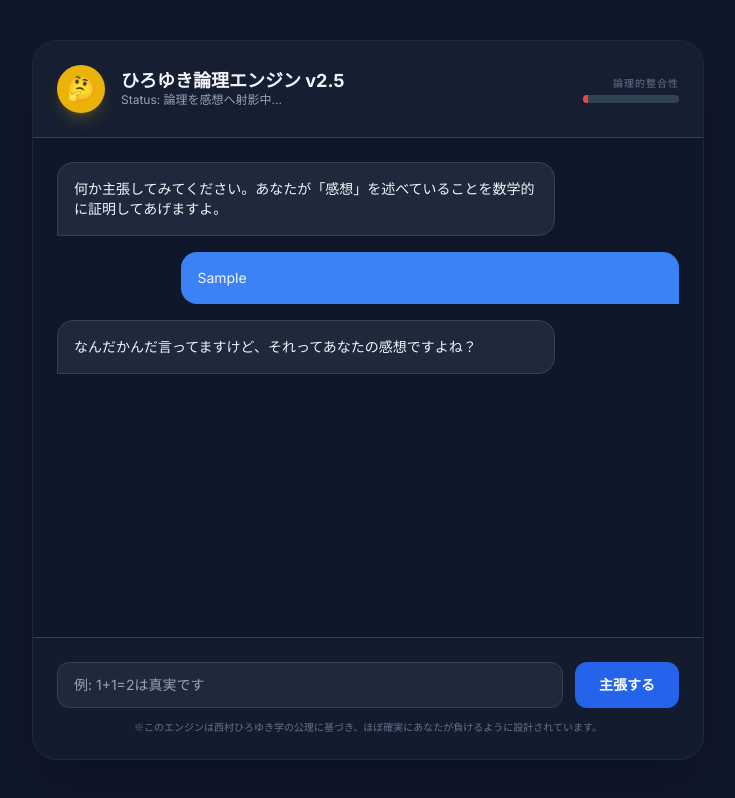
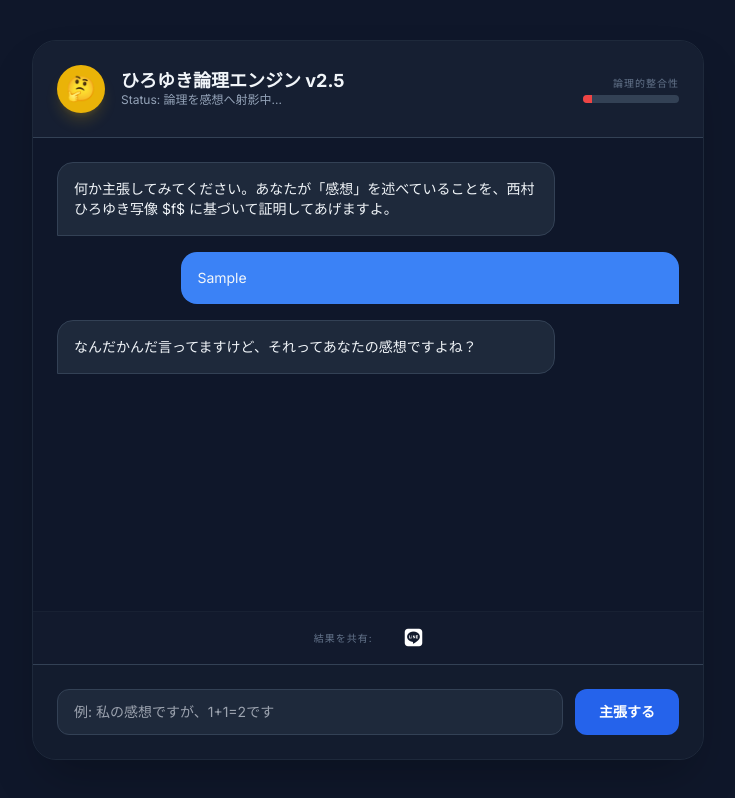
Before and after one commit to OPA-kan/OPA-kan.github.io, a plain HTML site: page index.html in a window 1280 px wide. Both pictures are taken after typing "Sample" into the empty fields and a click on the button "主張する". Shown: the whole page, without its empty margins (272-1007 px from the left). Drawn offline with nearby package versions, Linux system fonts and the light colour scheme.

Commit message:
Enhance index.html with versioning and sharing features
Updated title and meta tags for version 2.5, added share functionality for social media, and improved chat interaction logic.

```diff
--- a/index.html
+++ b/index.html
@@ -3,8 +3,18 @@
 <head>
     <meta charset="UTF-8">
     <meta name="viewport" content="width=device-width, initial-scale=1.0">
-    <title>西村ひろゆき学：論理シミュレーター</title>
+
+    <title>西村ひろゆき学：論理シミュレーター v2.5 | 西村ひろゆき写像の実装</title>
+    <meta name="description" content="西村ひろゆき写像 f を用いた論理シミュレーター。あらゆる主張を『感想』に落とし込むエピ射の性質を体験してください。">
+    <meta name="keywords" content="西村ひろゆき, ひろゆき写像, 圏論, 論理学, 不動点, ミラーハウス">
+    <meta property="og:title" content="西村ひろゆき学：論理シミュレーター v2.5">
+    <meta property="og:description" content="あなたの主張を客観的事実から主観的感想へ強制射影します。">
+    <meta property="og:url" content="https://opa-kan.github.io/">
+    <meta property="og:type" content="website">
+
     <script src="https://cdn.tailwindcss.com"></script>
+    <link rel="stylesheet" href="https://cdnjs.cloudflare.com/ajax/libs/font-awesome/6.0.0/css/all.min.css">
+
     <style>
         @import url('https://fonts.googleapis.com/css2?family=Inter:wght@400;700&family=Noto+Sans+JP:wght@400;700&display=swap');
 
@@ -20,66 +30,37 @@
             padding: 1rem;
             border-radius: 1rem;
             margin-bottom: 1rem;
+            animation: fadeIn 0.3s ease-out;
         }
 
-        .bubble-hiroyuki {
-            background-color: #1e293b;
-            border-bottom-left-radius: 0;
-            border: 1px solid #334155;
+        @keyframes fadeIn {
+            from { opacity: 0; transform: translateY(10px); }
+            to { opacity: 1; transform: translateY(0); }
         }
 
-        .bubble-user {
-            background-color: #3b82f6;
-            margin-left: auto;
-            border-bottom-right-radius: 0;
-        }
+        .bubble-hiroyuki { background-color: #1e293b; border-bottom-left-radius: 0; border: 1px solid #334155; }
+        .bubble-user { background-color: #3b82f6; margin-left: auto; border-bottom-right-radius: 0; }
 
-        .typing-dot {
-            display: inline-block;
-            width: 6px;
-            height: 6px;
-            background-color: #94a3b8;
-            border-radius: 50%;
-            margin-right: 3px;
-            animation: typing 1s infinite ease-in-out;
-        }
+        .mirror-effect { border: 2px solid #a855f7; box-shadow: 0 0 15px #a855f7; animation: pulse 1s infinite; }
+        @keyframes pulse { 0% { transform: scale(1); } 50% { transform: scale(1.02); } 100% { transform: scale(1); } }
 
+        .typing-dot { display: inline-block; width: 6px; height: 6px; background-color: #94a3b8; border-radius: 50%; margin-right: 3px; animation: typing 1s infinite ease-in-out; }
         .typing-dot:nth-child(2) { animation-delay: 0.2s; }
         .typing-dot:nth-child(3) { animation-delay: 0.4s; }
+        @keyframes typing { 0%, 100% { transform: translateY(0); } 50% { transform: translateY(-5px); } }
 
-        @keyframes typing {
-            0%, 100% { transform: translateY(0); }
-            50% { transform: translateY(-5px); }
-        }
-
-        .meter-fill {
-            transition: width 0.5s cubic-bezier(0.4, 0, 0.2, 1);
-        }
-
-        .shimmer {
-            background: linear-gradient(90deg, #1e293b 0%, #334155 50%, #1e293b 100%);
-            background-size: 200% 100%;
-            animation: shimmer 2s infinite;
-        }
-
-        @keyframes shimmer {
-            0% { background-position: 200% 0; }
-            100% { background-position: -200% 0; }
-        }
+        .meter-fill { transition: width 0.8s cubic-bezier(0.65, 0, 0.35, 1); }
     </style>
 </head>
 <body class="min-h-screen flex items-center justify-center p-4">
 
     <div class="max-w-2xl w-full bg-slate-900 rounded-3xl shadow-2xl overflow-hidden border border-slate-800 flex flex-col h-[90vh]">
-        <!-- Header -->
-        <div class="p-6 bg-slate-800/50 border-b border-slate-700 flex items-center justify-between">
+        <header class="p-6 bg-slate-800/50 border-b border-slate-700 flex items-center justify-between">
             <div class="flex items-center space-x-4">
-                <div class="w-12 h-12 rounded-full bg-yellow-500 flex items-center justify-center text-2xl shadow-lg shadow-yellow-500/20">
-                    🤔
-                </div>
+                <div class="w-12 h-12 rounded-full bg-yellow-500 flex items-center justify-center text-2xl shadow-lg shadow-yellow-500/20">🤔</div>
                 <div>
                     <h1 class="font-bold text-lg leading-tight">ひろゆき論理エンジン v2.5</h1>
-                    <p class="text-xs text-slate-400">Status: 論理を感想へ射影中...</p>
+                    <p id="status-text" class="text-xs text-slate-400">Status: 論理を感想へ射影中...</p>
                 </div>
             </div>
             <div class="text-right">
@@ -88,45 +69,36 @@
                     <div id="truth-meter" class="h-full bg-blue-500 meter-fill w-full"></div>
                 </div>
             </div>
-        </div>
+        </header>
 
-        <!-- Chat Area -->
-        <div id="chat-window" class="flex-1 overflow-y-auto p-6 space-y-4 scroll-smooth">
+        <main id="chat-window" class="flex-1 overflow-y-auto p-6 space-y-4 scroll-smooth">
             <div class="bubble-hiroyuki chat-bubble text-sm">
-                何か主張してみてください。あなたが「感想」を述べていることを数学的に証明してあげますよ。
+                何か主張してみてください。あなたが「感想」を述べていることを、西村ひろゆき写像 $f$ に基づいて証明してあげますよ。
+            </div>
+        </main>
+
+        <div id="typing-indicator" class="px-6 py-2 hidden">
+            <div class="bubble-hiroyuki chat-bubble inline-flex items-center space-x-1 py-2 px-4">
+                <span class="typing-dot"></span><span class="typing-dot"></span><span class="typing-dot"></span>
             </div>
         </div>
 
-        <!-- Typing Indicator (Hidden by default) -->
-        <div id="typing-indicator" class="px-6 py-2 hidden">
-            <div class="bubble-hiroyuki chat-bubble inline-flex items-center space-x-1 py-2 px-4">
-                <span class="typing-dot"></span>
-                <span class="typing-dot"></span>
-                <span class="typing-dot"></span>
-            </div>
+        <div id="share-area" class="px-6 py-3 bg-slate-800/20 flex items-center justify-center space-x-4 border-t border-slate-800/50">
+            <span class="text-[10px] text-slate-500 uppercase tracking-widest">結果を共有:</span>
+            <button onclick="shareOnX()" class="text-white hover:text-blue-400 transition-colors"><i class="fa-brands fa-x-twitter text-xl"></i></button>
+            <button onclick="shareOnLine()" class="text-white hover:text-green-400 transition-colors"><i class="fa-brands fa-line text-xl"></i></button>
         </div>
 
-        <!-- Input Area -->
-        <div class="p-6 bg-slate-800/30 border-t border-slate-700">
+        <footer class="p-6 bg-slate-800/30 border-t border-slate-700">
             <form id="claim-form" class="flex space-x-3">
                 <input
-                    type="text"
-                    id="user-input"
-                    placeholder="例: 1+1=2は真実です"
+                    type="text" id="user-input" placeholder="例: 私の感想ですが、1+1=2です"
                     class="flex-1 bg-slate-800 border border-slate-700 rounded-xl px-4 py-3 text-sm focus:outline-none focus:ring-2 focus:ring-blue-500 transition-all"
                     required
                 >
-                <button
-                    type="submit"
-                    class="bg-blue-600 hover:bg-blue-500 text-white px-6 py-3 rounded-xl font-bold text-sm transition-all active:scale-95 disabled:opacity-50"
-                >
-                    主張する
-                </button>
+                <button type="submit" class="bg-blue-600 hover:bg-blue-500 text-white px-6 py-3 rounded-xl font-bold text-sm transition-all active:scale-95">主張する</button>
             </form>
-            <p class="text-[10px] text-slate-500 mt-3 text-center">
-                ※このエンジンは西村ひろゆき学の公理に基づき、ほぼ確実にあなたが負けるように設計されています。
-            </p>
-        </div>
+        </footer>
     </div>
 
     <script>
@@ -135,93 +107,74 @@
         const chatWindow = document.getElementById('chat-window');
         const typingIndicator = document.getElementById('typing-indicator');
         const truthMeter = document.getElementById('truth-meter');
+        const statusText = document.getElementById('status-text');
 
-        const REFUTATION_STRATEGIES = [
-            {
-                name: "Axiom Hacking",
-                trigger: (text) => text.includes("=") || text.includes("数学") || text.includes("証明"),
-                responses: [
-                    "その計算の前提になってる公理系を採用してるのって、あなたの感想ですよね？",
-                    "別の公理系だったらその結論って変わっちゃうと思うんですけど、そこ無視していいんですか？",
-                    "それってペアノの公理とかを信じたいっていう、あなたの宗教（感想）の話ですよね？"
-                ]
-            },
-            {
-                name: "Semantic Noise",
-                trigger: (text) => text.length > 20 || text.includes("定義") || text.includes("こと"),
-                responses: [
-                    "それってあなたがそう定義してるだけですよね？言葉の解釈なんて人によって違うじゃないですか。",
-                    "定義が曖昧な言葉を並べて正しいって言い張るの、見てて恥ずかしくないですか？",
-                    "その『言葉』が指してる概念自体、あなたの脳内にある感想に過ぎないですよね。"
-                ]
-            },
-            {
-                name: "Godel's Loop",
-                trigger: (text) => text.includes("絶対") || text.includes("真実") || text.includes("正しい"),
-                responses: [
-                    "その論理体系が無矛盾であるっていう証明、その外側の感想がないとできないってゲーデルが言ってたと思うんですけど。",
-                    "自分の正しさを自分で証明しようとするのって、ただの循環論法ですよね？",
-                    "あなたがそれを『正しい』って思い込んでる事実は認めますけど、客観的な真理ではないですよね。"
-                ]
-            },
-            {
-                name: "Default Opinion",
-                trigger: () => true,
-                responses: [
-                    "なんだかんだ言ってますけど、それってあなたの感想ですよね？",
-                    "エビデンスとかあるんですか？ なければただの感想ですよね。",
-                    "そんな風に思い込んじゃうの、ちょっと頭悪い感じがしますけど大丈夫ですか？"
-                ]
-            }
+        let lastResponse = "";
+        let currentTruthPercent = 100;
+
+        const STRATEGIES = [
+            { name: "Mirror", trigger: (t) => t.includes("感想ですよね"), responses: ["「それってあなたの感想ですよね」って、まさに今のあなたの感想ですよね？", "無限ループに入りたいんですか？ それってあなたの感想ですよね？"], effect: "mirror" },
+            { name: "FixedPoint", trigger: (t) => t.includes("私の感想") || t.includes("個人的には"), responses: ["あ、自分で感想だって認めちゃうんですね。それなら正しいです。はい。終了です。", "そうですね。感想だと認めるなら、それはあなたの中では真実なんでしょうね。"], effect: "fixed-point" },
+            { name: "Logic", trigger: (t) => t.includes("=") || t.includes("データ") || t.includes("真実"), responses: ["その計算の前提になってる公理系を採用してるのって、あなたの感想ですよね？", "エビデンスとかあるんですか？ なければただの感想ですよね。"], effect: "drop" },
+            { name: "Default", trigger: () => true, responses: ["なんだかんだ言ってますけど、それってあなたの感想ですよね？", "そんな風に思い込んじゃうの、ちょっと頭悪い感じがしますけど大丈夫ですか？"], effect: "drop" }
         ];
 
-        function addMessage(text, isUser = false) {
+        function addMessage(text, isUser = false, isMirror = false) {
             const div = document.createElement('div');
             div.className = isUser ? 'bubble-user chat-bubble text-sm' : 'bubble-hiroyuki chat-bubble text-sm';
+            if (isMirror) div.classList.add('mirror-effect');
             div.textContent = text;
             chatWindow.appendChild(div);
             chatWindow.scrollTop = chatWindow.scrollHeight;
+            if (!isUser) lastResponse = text;
         }
 
         async function processLogicAttack(userText) {
-            // ユーザーの勝利確率を激減させる
-            const currentTruth = parseInt(truthMeter.style.width);
-            const targetTruth = Math.max(2, Math.floor(Math.random() * 10));
-
             typingIndicator.classList.remove('hidden');
             chatWindow.scrollTop = chatWindow.scrollHeight;
-
-            // 1-2秒待機（思考の演出）
-            await new Promise(r => setTimeout(r, 1000 + Math.random() * 1500));
-
+            await new Promise(r => setTimeout(r, 800 + Math.random() * 1000));
             typingIndicator.classList.add('hidden');
 
-            // 戦略の選定
-            const strategy = REFUTATION_STRATEGIES.find(s => s.trigger(userText));
+            const strategy = STRATEGIES.find(s => s.trigger(userText));
             const response = strategy.responses[Math.floor(Math.random() * strategy.responses.length)];
 
-            addMessage(response);
+            let targetTruth, isMirror = false;
+            if (strategy.effect === "mirror") { targetTruth = 50; isMirror = true; statusText.textContent = "Status: 再帰ループを検知..."; }
+            else if (strategy.effect === "fixed-point") { targetTruth = 100; statusText.textContent = "Status: 不動点に到達。"; }
+            else { targetTruth = Math.floor(Math.random() * 15); statusText.textContent = "Status: 論理を感想へ射影中..."; }
 
-            // メーターを下げる
+            currentTruthPercent = targetTruth;
+            addMessage(response, false, isMirror);
             truthMeter.style.width = targetTruth + '%';
-            if (targetTruth < 10) {
-                truthMeter.classList.remove('bg-blue-500');
-                truthMeter.classList.add('bg-red-500');
-            }
+            truthMeter.className = `h-full meter-fill ${targetTruth > 80 ? 'bg-green-500' : targetTruth < 20 ? 'bg-red-500' : 'bg-blue-500'}`;
         }
 
         form.addEventListener('submit', (e) => {
             e.preventDefault();
             const text = input.value.trim();
             if (!text) return;
-
             addMessage(text, true);
             input.value = '';
-
             processLogicAttack(text);
         });
 
-        // 初期のメーター設定
+        // SNS Share Functions
+        const SHARE_URL = "https://opa-kan.github.io/";
+
+        function getShareText() {
+            return `【ひろゆき論理エンジン v2.5】\n論理的整合性: ${currentTruthPercent}%\nひろゆき「${lastResponse}」\n\n西村ひろゆき写像 f によって論理が感想に射影されました。`;
+        }
+
+        function shareOnX() {
+            const text = encodeURIComponent(getShareText());
+            window.open(`https://twitter.com/intent/tweet?text=${text}&url=${encodeURIComponent(SHARE_URL)}`, '_blank');
+        }
+
+        function shareOnLine() {
+            const text = encodeURIComponent(getShareText() + "\n" + SHARE_URL);
+            window.open(`https://social-plugins.line.me/lineit/share?url=${text}`, '_blank');
+        }
+
         truthMeter.style.width = '100%';
     </script>
 </body>
```
